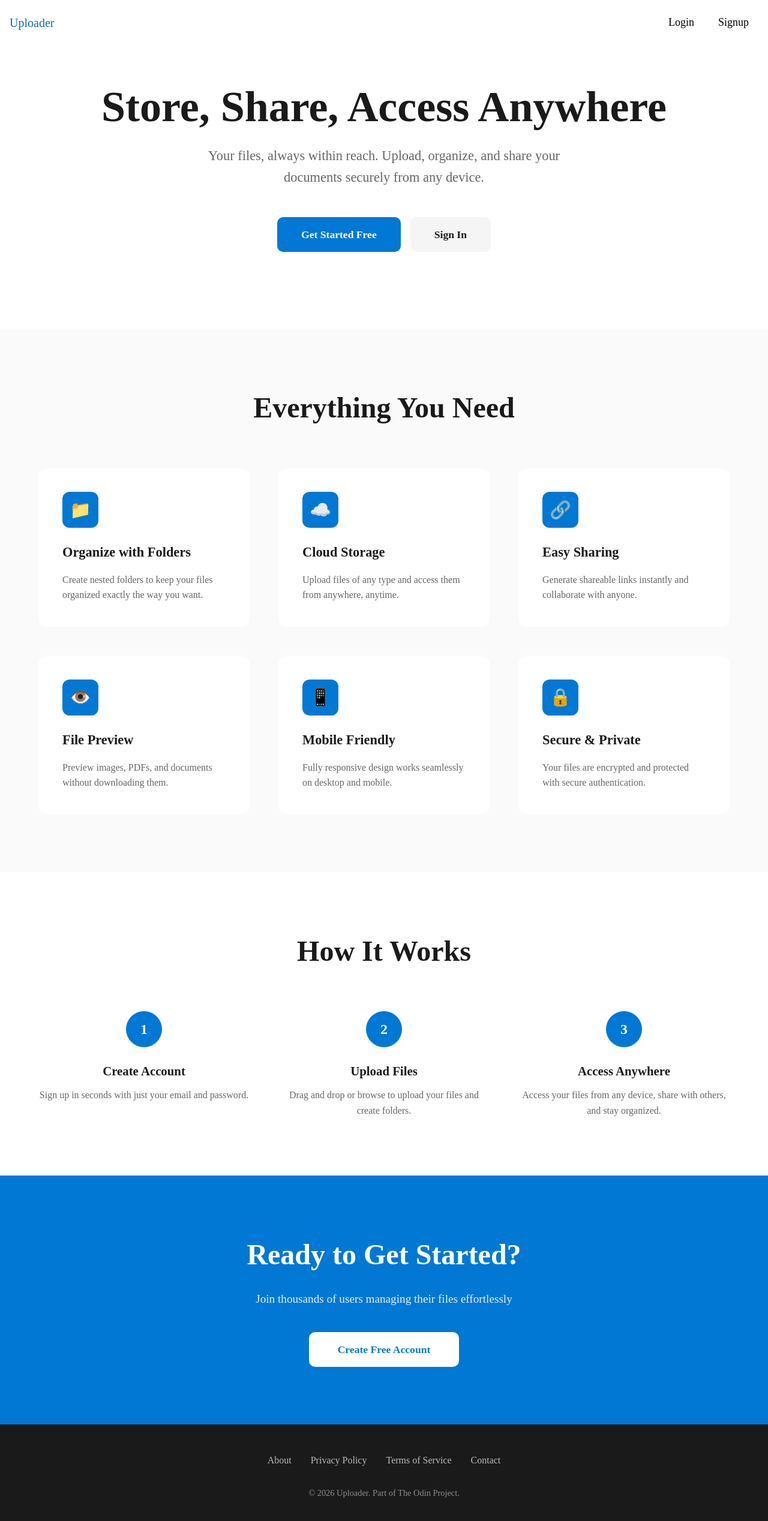
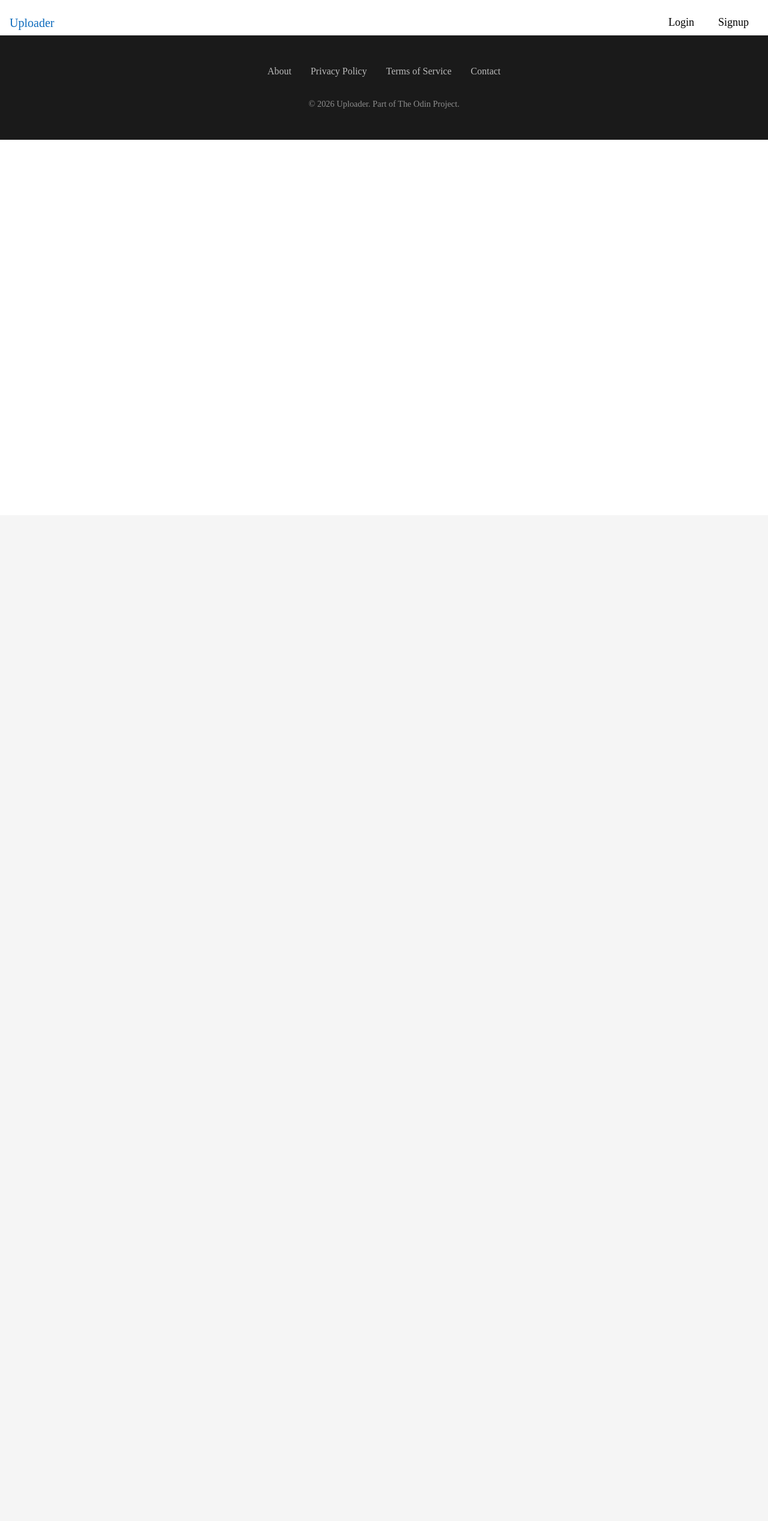
Before and after one commit to Ayoroq/uploader_frontend, a React (Vite) app: page / in a window 1280 px wide. Shown: the top 2536 px of the page at 60% size. After the commit the page ends 859 px from the top, so only its background shows below. Built offline with nearby package versions, Linux system fonts and the light colour scheme; no server answers.

Commit message:
Restructuring the homepage

```diff
--- a/src/components/MobileView.module.css
+++ b/src/components/MobileView.module.css
@@ -331,7 +331,7 @@ height: 50px;}
   height: 20px;
 }
 
-@media (max-width: 620px) {
+@media (max-width: 768px) {
   .mobileView {
     display: flex;
   }
--- a/src/pages/AuthHome.module.css
+++ b/src/pages/AuthHome.module.css
@@ -181,7 +181,7 @@
   box-shadow: 0 0 0 3px rgba(0, 120, 212, 0.1);
 }
 
-@media (max-width: 620px) {
+@media (max-width: 768px) {
   .authhome {
     display: none;
   }
--- a/src/pages/Home.jsx
+++ b/src/pages/Home.jsx
@@ -6,109 +6,7 @@ export default function Home() {
 
   return (
     <div className={styles.home}>
-      <section className={styles.hero}>
-        <h1 className={styles.heroTitle}>
-          Store, Share, Access Anywhere
-        </h1>
-        <p className={styles.heroSubtitle}>
-          Your files, always within reach. Upload, organize, and share your documents securely from any device.
-        </p>
-        <div className={styles.heroCta}>
-          <button className={styles.primaryBtn} onClick={() => navigate('/signup')}>
-            Get Started Free
-          </button>
-          <button className={styles.secondaryBtn} onClick={() => navigate('/login')}>
-            Sign In
-          </button>
-        </div>
-      </section>
 
-      <section className={styles.features}>
-        <div className={styles.featuresContainer}>
-          <h2 className={styles.sectionTitle}>Everything You Need</h2>
-          <div className={styles.featuresGrid}>
-            <div className={styles.featureCard}>
-              <div className={styles.featureIcon}>📁</div>
-              <h3 className={styles.featureTitle}>Organize with Folders</h3>
-              <p className={styles.featureDescription}>
-                Create nested folders to keep your files organized exactly the way you want.
-              </p>
-            </div>
-            <div className={styles.featureCard}>
-              <div className={styles.featureIcon}>☁️</div>
-              <h3 className={styles.featureTitle}>Cloud Storage</h3>
-              <p className={styles.featureDescription}>
-                Upload files of any type and access them from anywhere, anytime.
-              </p>
-            </div>
-            <div className={styles.featureCard}>
-              <div className={styles.featureIcon}>🔗</div>
-              <h3 className={styles.featureTitle}>Easy Sharing</h3>
-              <p className={styles.featureDescription}>
-                Generate shareable links instantly and collaborate with anyone.
-              </p>
-            </div>
-            <div className={styles.featureCard}>
-              <div className={styles.featureIcon}>👁️</div>
-              <h3 className={styles.featureTitle}>File Preview</h3>
-              <p className={styles.featureDescription}>
-                Preview images, PDFs, and documents without downloading them.
-              </p>
-            </div>
-            <div className={styles.featureCard}>
-              <div className={styles.featureIcon}>📱</div>
-              <h3 className={styles.featureTitle}>Mobile Friendly</h3>
-              <p className={styles.featureDescription}>
-                Fully responsive design works seamlessly on desktop and mobile.
-              </p>
-            </div>
-            <div className={styles.featureCard}>
-              <div className={styles.featureIcon}>🔒</div>
-              <h3 className={styles.featureTitle}>Secure & Private</h3>
-              <p className={styles.featureDescription}>
-                Your files are encrypted and protected with secure authentication.
-              </p>
-            </div>
-          </div>
-        </div>
-      </section>
-
-      <section className={styles.howItWorks}>
-        <h2 className={styles.sectionTitle}>How It Works</h2>
-        <div className={styles.stepsGrid}>
-          <div className={styles.step}>
-            <div className={styles.stepNumber}>1</div>
-            <h3 className={styles.stepTitle}>Create Account</h3>
-            <p className={styles.stepDescription}>
-              Sign up in seconds with just your email and password.
-            </p>
-          </div>
-          <div className={styles.step}>
-            <div className={styles.stepNumber}>2</div>
-            <h3 className={styles.stepTitle}>Upload Files</h3>
-            <p className={styles.stepDescription}>
-              Drag and drop or browse to upload your files and create folders.
-            </p>
-          </div>
-          <div className={styles.step}>
-            <div className={styles.stepNumber}>3</div>
-            <h3 className={styles.stepTitle}>Access Anywhere</h3>
-            <p className={styles.stepDescription}>
-              Access your files from any device, share with others, and stay organized.
-            </p>
-          </div>
-        </div>
-      </section>
-
-      <section className={styles.cta}>
-        <h2 className={styles.ctaTitle}>Ready to Get Started?</h2>
-        <p className={styles.ctaDescription}>
-          Join thousands of users managing their files effortlessly
-        </p>
-        <button className={styles.ctaButton} onClick={() => navigate('/signup')}>
-          Create Free Account
-        </button>
-      </section>
 
       <footer className={styles.footer}>
         <div className={styles.footerContent}>
--- a/src/pages/Home.module.css
+++ b/src/pages/Home.module.css
@@ -1,258 +1,5 @@
 .home {
   min-height: 100vh;
-}
-
-.navbar {
-  display: flex;
-  justify-content: space-between;
-  align-items: center;
-  padding: 1.5rem 5%;
-  max-width: 1400px;
-  margin: 0 auto;
-}
-
-.logo {
-  font-size: 1.5rem;
-  font-weight: 700;
-  color: #1a1a1a;
-}
-
-.navButtons {
-  display: flex;
-  gap: 1rem;
-}
-
-.loginBtn,
-.signupBtn {
-  padding: 0.75rem 1.5rem;
-  border-radius: 8px;
-  font-weight: 500;
-  cursor: pointer;
-  transition: all 0.3s ease;
-  border: none;
-  font-size: 1rem;
-}
-
-.loginBtn {
-  background: transparent;
-  color: #1a1a1a;
-}
-
-.loginBtn:hover {
-  background: #f5f5f5;
-}
-
-.signupBtn {
-  background: #0078D4;
-  color: white;
-}
-
-.signupBtn:hover {
-  background: #005a9e;
-  transform: translateY(-2px);
-}
-
-.hero {
-  max-width: 1400px;
-  margin: 0 auto;
-  padding: 5rem 5% 8rem;
-  text-align: center;
-}
-
-.heroTitle {
-  font-size: clamp(2.5rem, 6vw, 4.5rem);
-  font-weight: 800;
-  color: #1a1a1a;
-  margin-bottom: 1.5rem;
-  line-height: 1.1;
-}
-
-.heroSubtitle {
-  font-size: clamp(1.1rem, 2vw, 1.4rem);
-  color: #666;
-  margin-bottom: 3rem;
-  max-width: 600px;
-  margin-left: auto;
-  margin-right: auto;
-  line-height: 1.6;
-}
-
-.heroCta {
-  display: flex;
-  gap: 1rem;
-  justify-content: center;
-  flex-wrap: wrap;
-}
-
-.primaryBtn,
-.secondaryBtn {
-  padding: 1rem 2.5rem;
-  border-radius: 10px;
-  font-weight: 600;
-  cursor: pointer;
-  transition: all 0.3s ease;
-  border: none;
-  font-size: 1.1rem;
-}
-
-.primaryBtn {
-  background: #0078D4;
-  color: white;
-}
-
-.primaryBtn:hover {
-  background: #005a9e;
-  transform: translateY(-3px);
-  box-shadow: 0 10px 25px rgba(0, 120, 212, 0.3);
-}
-
-.secondaryBtn {
-  background: #f5f5f5;
-  color: #1a1a1a;
-}
-
-.secondaryBtn:hover {
-  background: #e5e5e5;
-}
-
-.features {
-  background: #fafafa;
-  padding: 6rem 5%;
-}
-
-.featuresContainer {
-  max-width: 1400px;
-  margin: 0 auto;
-}
-
-.sectionTitle {
-  text-align: center;
-  font-size: clamp(2rem, 4vw, 3rem);
-  font-weight: 700;
-  color: #1a1a1a;
-  margin-bottom: 4rem;
-}
-
-.featuresGrid {
-  display: grid;
-  grid-template-columns: repeat(auto-fit, minmax(280px, 1fr));
-  gap: 3rem;
-}
-
-.featureCard {
-  background: white;
-  padding: 2.5rem;
-  border-radius: 16px;
-  transition: all 0.3s ease;
-}
-
-.featureCard:hover {
-  transform: translateY(-5px);
-  box-shadow: 0 20px 40px rgba(0, 0, 0, 0.08);
-}
-
-.featureIcon {
-  width: 60px;
-  height: 60px;
-  background: #0078D4;
-  border-radius: 12px;
-  display: flex;
-  align-items: center;
-  justify-content: center;
-  margin-bottom: 1.5rem;
-  font-size: 1.8rem;
-}
-
-.featureTitle {
-  font-size: 1.4rem;
-  font-weight: 600;
-  color: #1a1a1a;
-  margin-bottom: 1rem;
-}
-
-.featureDescription {
-  color: #666;
-  line-height: 1.6;
-  font-size: 1rem;
-}
-
-.howItWorks {
-  padding: 6rem 5%;
-  max-width: 1400px;
-  margin: 0 auto;
-}
-
-.stepsGrid {
-  display: grid;
-  grid-template-columns: repeat(auto-fit, minmax(250px, 1fr));
-  gap: 3rem;
-  margin-top: 4rem;
-}
-
-.step {
-  text-align: center;
-}
-
-.stepNumber {
-  width: 60px;
-  height: 60px;
-  background: #0078D4;
-  color: white;
-  border-radius: 50%;
-  display: flex;
-  align-items: center;
-  justify-content: center;
-  font-size: 1.5rem;
-  font-weight: 700;
-  margin: 0 auto 1.5rem;
-}
-
-.stepTitle {
-  font-size: 1.3rem;
-  font-weight: 600;
-  color: #1a1a1a;
-  margin-bottom: 0.75rem;
-}
-
-.stepDescription {
-  color: #666;
-  line-height: 1.6;
-}
-
-.cta {
-  background: #0078D4;
-  padding: 6rem 5%;
-  text-align: center;
-}
-
-.ctaTitle {
-  font-size: clamp(2rem, 4vw, 3rem);
-  font-weight: 700;
-  color: white;
-  margin-bottom: 1.5rem;
-}
-
-.ctaDescription {
-  color: rgba(255, 255, 255, 0.9);
-  font-size: 1.2rem;
-  margin-bottom: 2.5rem;
-}
-
-.ctaButton {
-  padding: 1rem 3rem;
-  background: white;
-  color: #0078D4;
-  border: none;
-  border-radius: 10px;
-  font-weight: 600;
-  font-size: 1.1rem;
-  cursor: pointer;
-  transition: all 0.3s ease;
-}
-
-.ctaButton:hover {
-  transform: translateY(-3px);
-  box-shadow: 0 10px 30px rgba(0, 0, 0, 0.2);
 }
 
 .footer {
@@ -291,32 +38,5 @@
 }
 
 @media (max-width: 768px) {
-  .navbar {
-    padding: 1rem 5%;
-  }
 
-  .hero {
-    padding: 3rem 5% 5rem;
-  }
-
-  .features,
-  .howItWorks,
-  .cta {
-    padding: 4rem 5%;
-  }
-
-  .featuresGrid,
-  .stepsGrid {
-    gap: 2rem;
-  }
-
-  .navButtons {
-    gap: 0.5rem;
-  }
-
-  .loginBtn,
-  .signupBtn {
-    padding: 0.6rem 1rem;
-    font-size: 0.9rem;
-  }
 }
```
